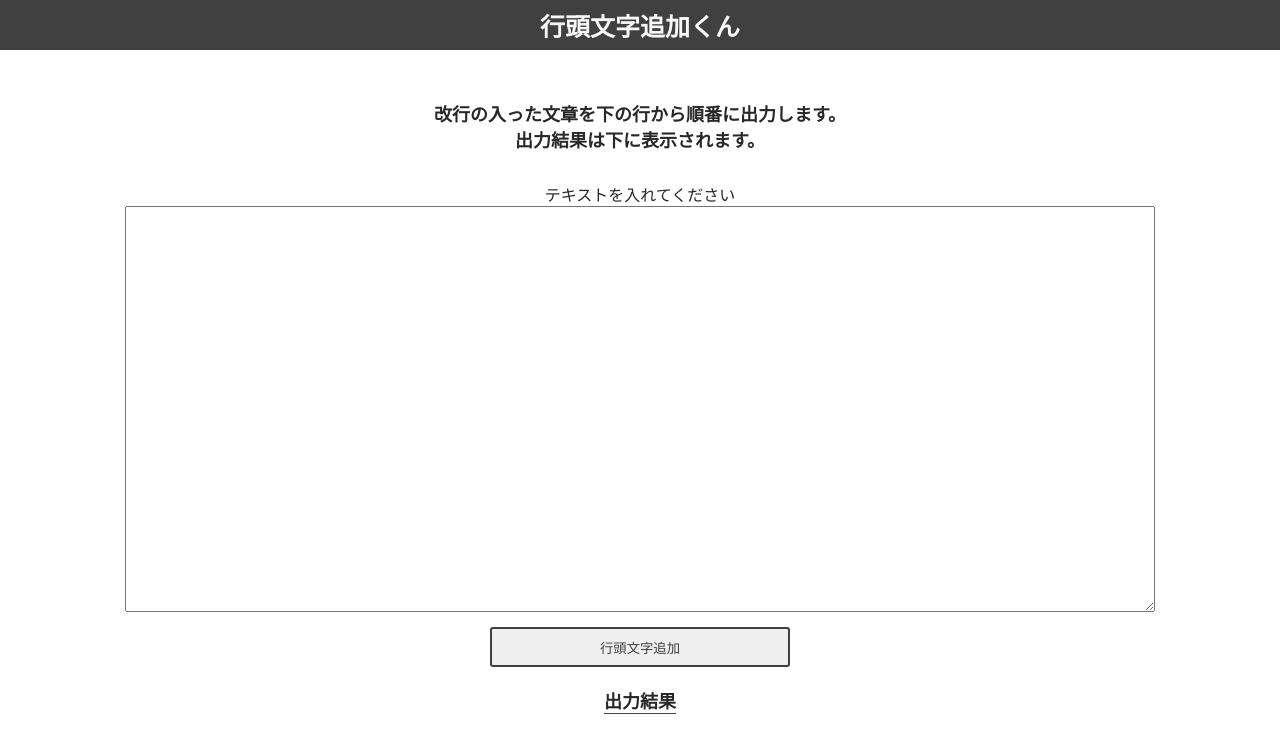
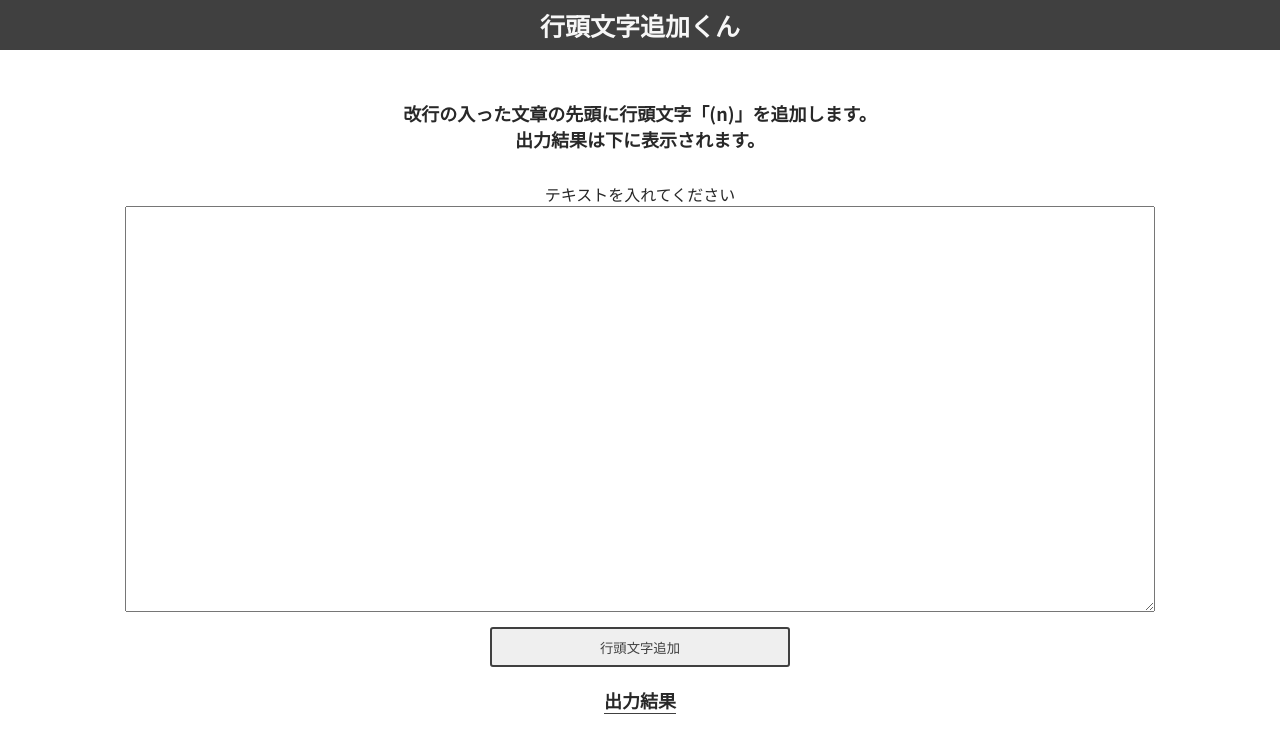
Before and after one commit to kspace-trk/addBullet, a plain HTML site: page index.html in a window 1280 px wide. Drawn offline with Linux system fonts and the light colour scheme.

Commit message:
[fix]説明文

```diff
--- a/index.html
+++ b/index.html
@@ -17,7 +17,7 @@
     </header>
     <div class="main-wrapper">
         <div class="about">
-            <p>改行の入った文章を下の行から順番に出力します。</p>
+            <p>改行の入った文章の先頭に行頭文字「(n)」を追加します。</p>
             <p>出力結果は下に表示されます。</p>
         </div>
         <div class="palce-holder">
```
